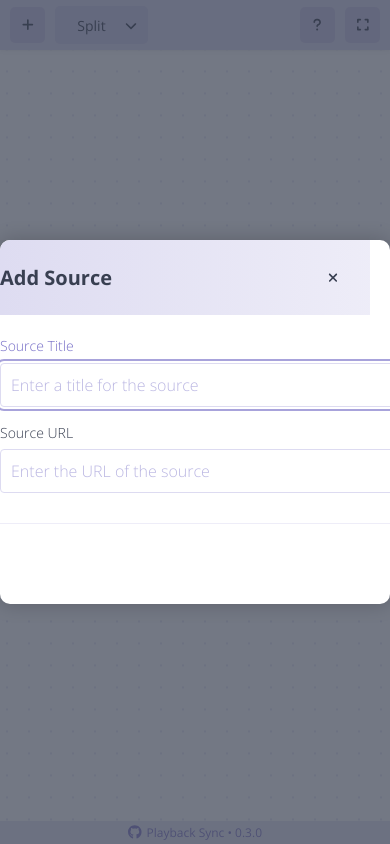
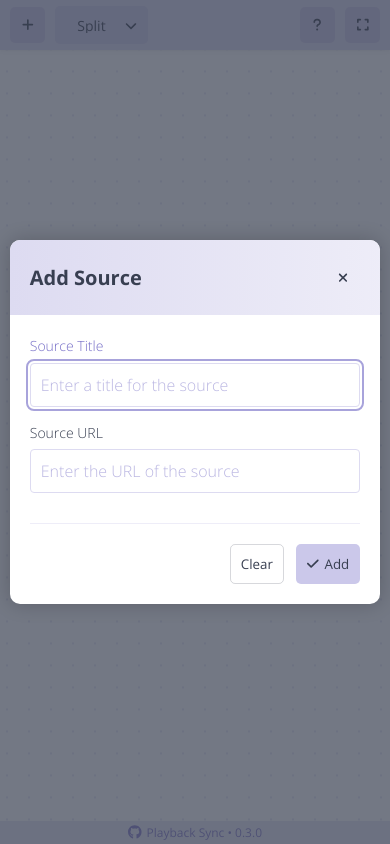
Before and after one commit to eoussama/playback-sync, a Vue app: page / in a window 390 px wide. Both pictures are taken after a click on the button 27 px from the left and 24 px from the top of the page. Built offline with nearby package versions, Linux system fonts and the light colour scheme.

Commit message:
📱 Responsive Modal, resolves #147

```diff
--- a/src/components/info/ModalComp.vue
+++ b/src/components/info/ModalComp.vue
@@ -123,6 +123,7 @@ export default defineComponent({
   z-index: 1000;
   pointer-events: none;
 
+
   &__element {
     overflow: hidden;
     pointer-events: all;
@@ -133,7 +134,7 @@ export default defineComponent({
     background-color: white;
     box-shadow: 0 0 20px 0 rgba(0, 0, 0, 0.2);
 
-    max-width: 100vw;
+    max-width: 95vw;
     height: min-content;
 
     animation-name: fadeIn;
@@ -159,6 +160,7 @@ export default defineComponent({
   }
 
   &--dialog {
+    #{$root}__element {
       #{$root}__head {
         display: flex;
         align-items: center;
@@ -176,6 +178,7 @@ export default defineComponent({
 
       #{$root}__body {
         padding: $padding;
+      }
     }
   }
 
--- a/src/components/source/SourceDetail.vue
+++ b/src/components/source/SourceDetail.vue
@@ -352,7 +352,8 @@ export default defineComponent({
 <style scoped lang="scss">
 .source {
   $root: &;
-  min-width: 620px;
+  width: 620px;
+  max-width: 100%;
 
   &__form {
     margin-bottom: 20px;
```
Lines whose indentation alone changed are shown as unchanged.
